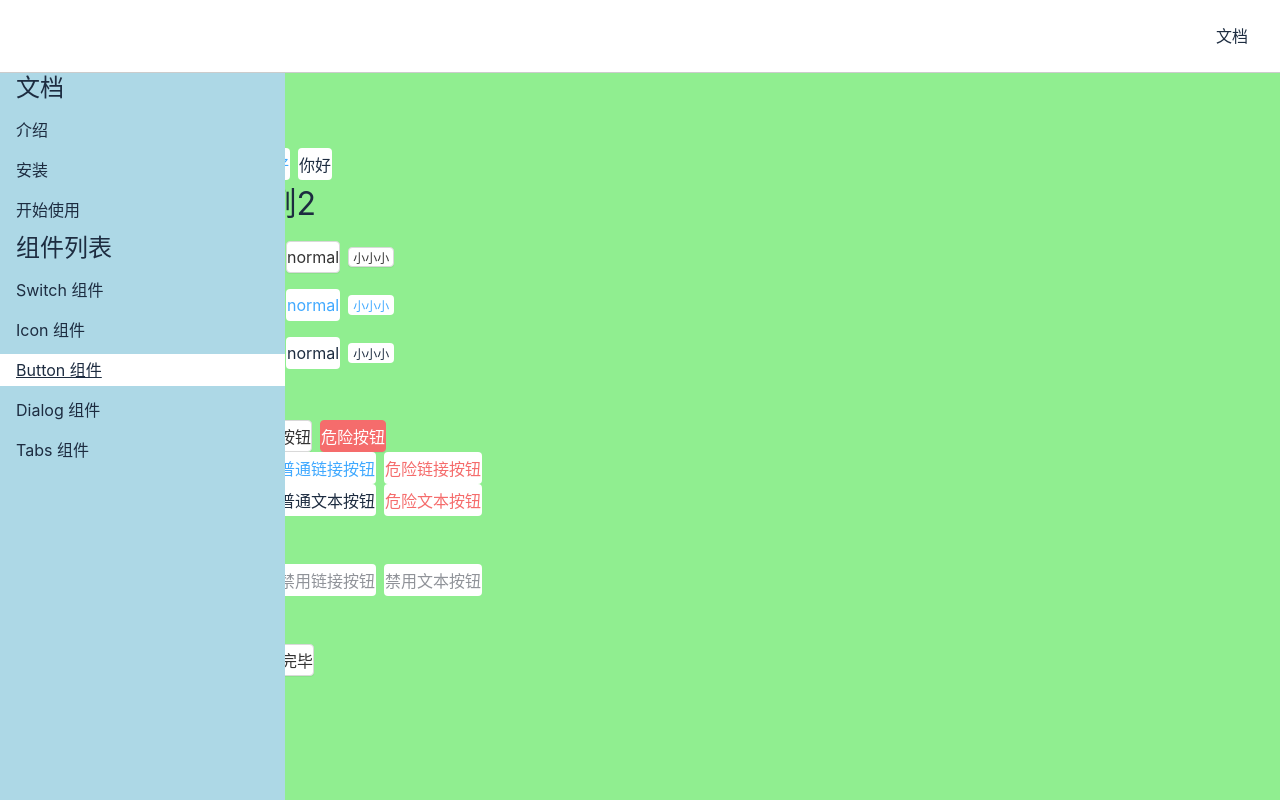
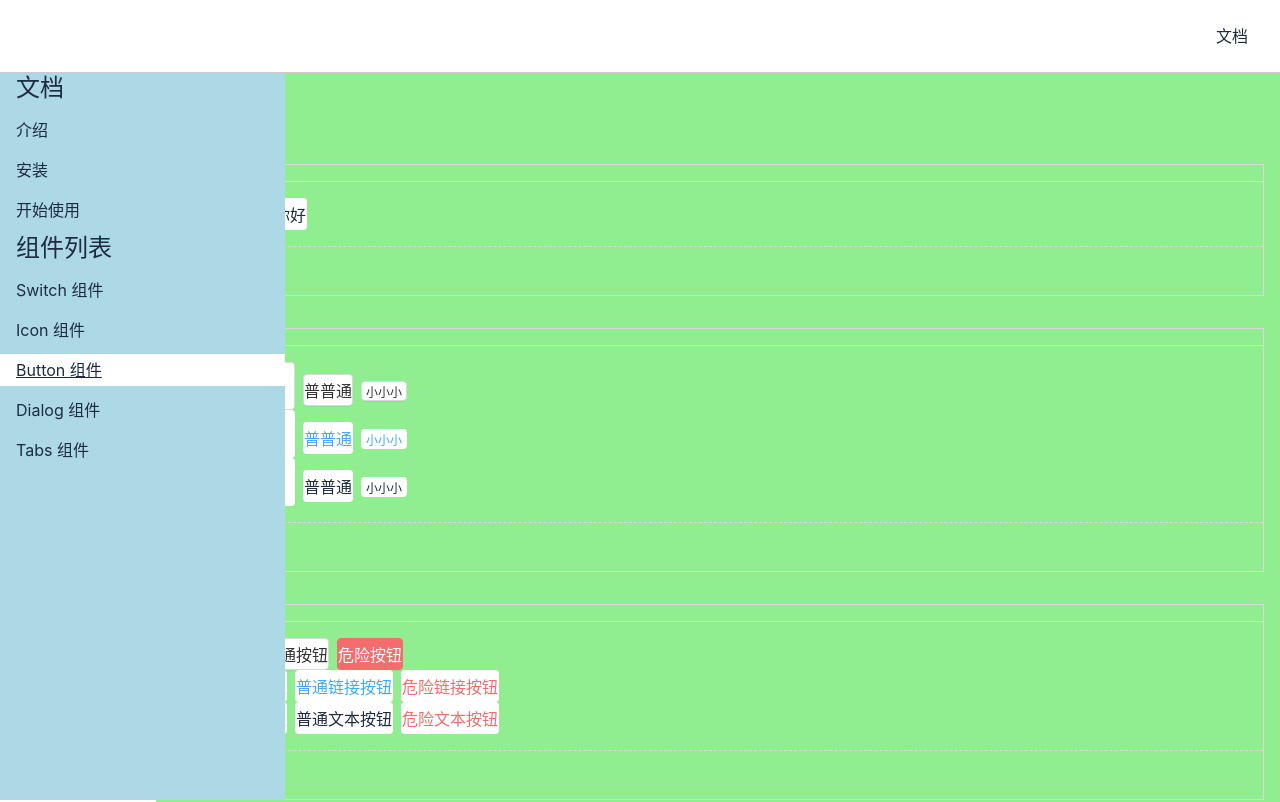
Before and after one commit to Johnsean/lunzi-vue3, a Vue app: page /doc/button in a window 1280 px wide. Shown: the top 802 px of the page. Built offline with nearby package versions, Linux system fonts and the light colour scheme.

Commit message:
改造Button demo

```diff
--- a/src/components/ButtonPage/ButtonDemo.vue
+++ b/src/components/ButtonPage/ButtonDemo.vue
@@ -1,62 +1,24 @@
 <template>
     <div>Button 示例</div>
-     <h1> 示例1 </h1>
-     <div>
-        <Button> 你好 </Button>
-        <Button theme="button"> 你好 </Button>
-        <Button theme="link"> 你好 </Button>
-        <Button theme="text"> 你好 </Button>
-    </div>
-    <h1> size示例2 </h1>
-    <div>
-        <div>
-            <Button size="big"> 大大大 </Button>
-            <Button> normal </Button>
-            <Button size="small"> 小小小 </Button>
-        </div>
-         <div>
-            <Button theme="link" size="big">大大大 </Button>
-            <Button theme="link">normal </Button>
-            <Button theme="link" size="small">小小小 </Button>
-        </div>
-        <div>
-            <Button theme="text" size="big">大大大 </Button>
-            <Button theme="text">normal </Button>
-            <Button theme="text" size="small">小小小 </Button>
-        </div>
-    </div>
-    <h1>示例3</h1>
-    <div>
-        <Button level="main">主要按钮</Button>
-        <Button>普通按钮 </Button>
-        <Button level="danger">危险按钮 </Button>
-    </div>
-    <div>
-        <Button theme="link" level="main">主要链接按钮 </Button>
-        <Button theme="link">普通链接按钮 </Button>
-        <Button theme="link" level="danger">危险链接按钮 </Button>
-    </div>
-    <div>
-        <Button theme="text" level="main">主要文本按钮 </Button>
-        <Button theme="text">普通文本按钮 </Button>
-        <Button theme="text" level="danger">危险文本按钮 </Button>
-    </div>
-    <h1>示例4</h1>
-    <div>
-        <Button disabled>禁用普通按钮 </Button>
-        <Button theme="link" disabled>禁用链接按钮 </Button>
-        <Button theme="text" disabled>禁用文本按钮 </Button>
-    </div>
-    <h1>示例5</h1>
-    <div>
-        <Button loading>加载中 </Button>
-        <Button theme="button" >加载完毕</Button>
-    </div>
+    <h1> 示例1 </h1>
+    <Demo :component="Button1Demo" />
+    <Demo :component="Button2Demo" />
+    <Demo :component="Button3Demo" />
+    <Demo :component="Button4Demo" />
+    <Demo :component="Button5Demo" />
 </template>
 <script lang="ts">
-import Button from '../../lib/Button.vue'
+import Demo from "../Demo.vue"
+import Button1Demo from "./ButtonDemo/Button1.demo.vue"
+import Button2Demo from "./ButtonDemo/Button2.demo.vue"
+import Button3Demo from "./ButtonDemo/Button3.demo.vue"
+import Button4Demo from "./ButtonDemo/Button4.demo.vue"
+import Button5Demo from "./ButtonDemo/Button5.demo.vue"
 
 export default {
-    components: { Button }
+    components: { Demo },
+    setup() {
+        return { Button1Demo, Button2Demo, Button3Demo, Button4Demo, Button5Demo }
+    }
 }
 </script>
```
Also changed, not shown: src/components/Demo.vue (indentation only).
